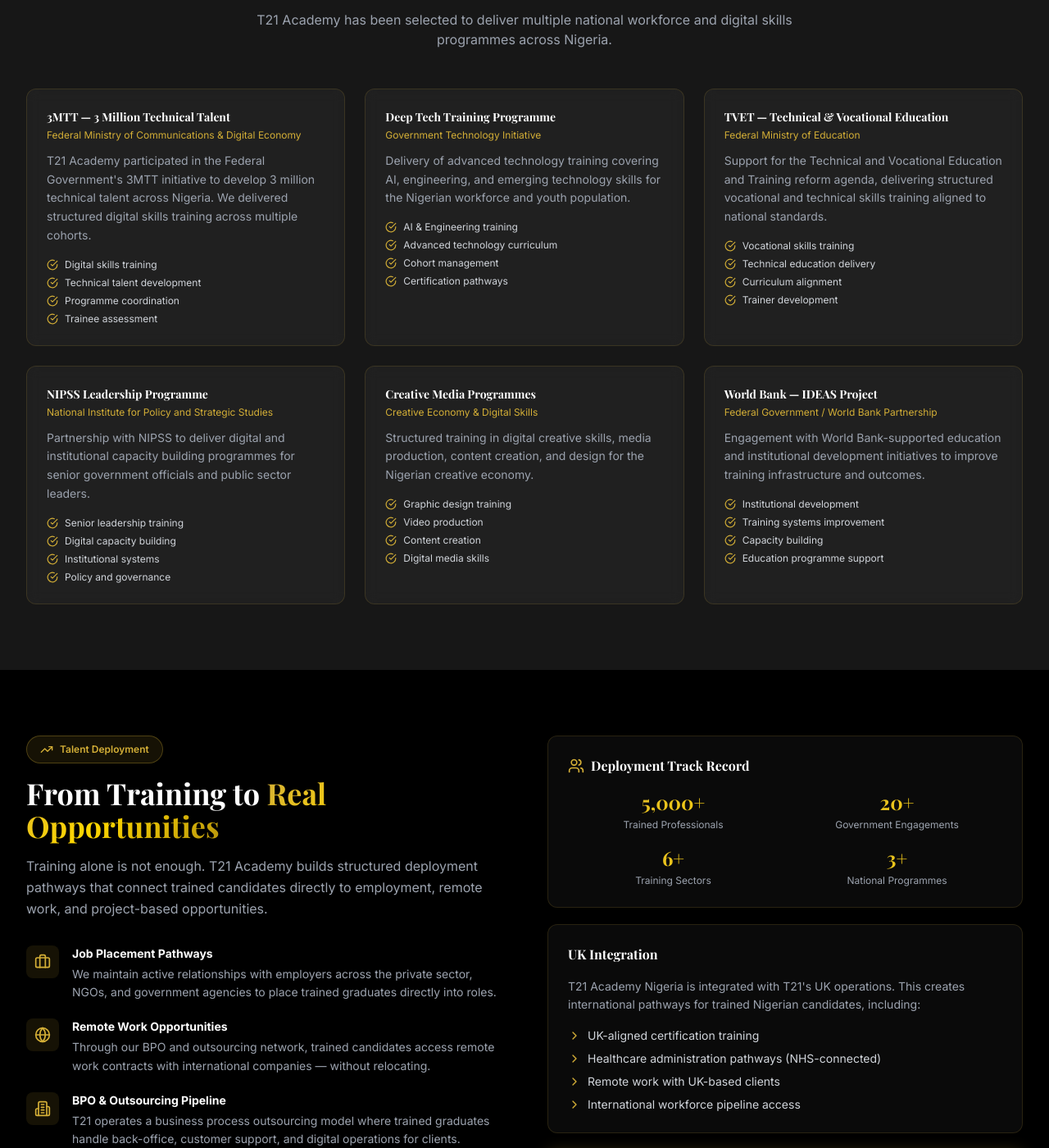
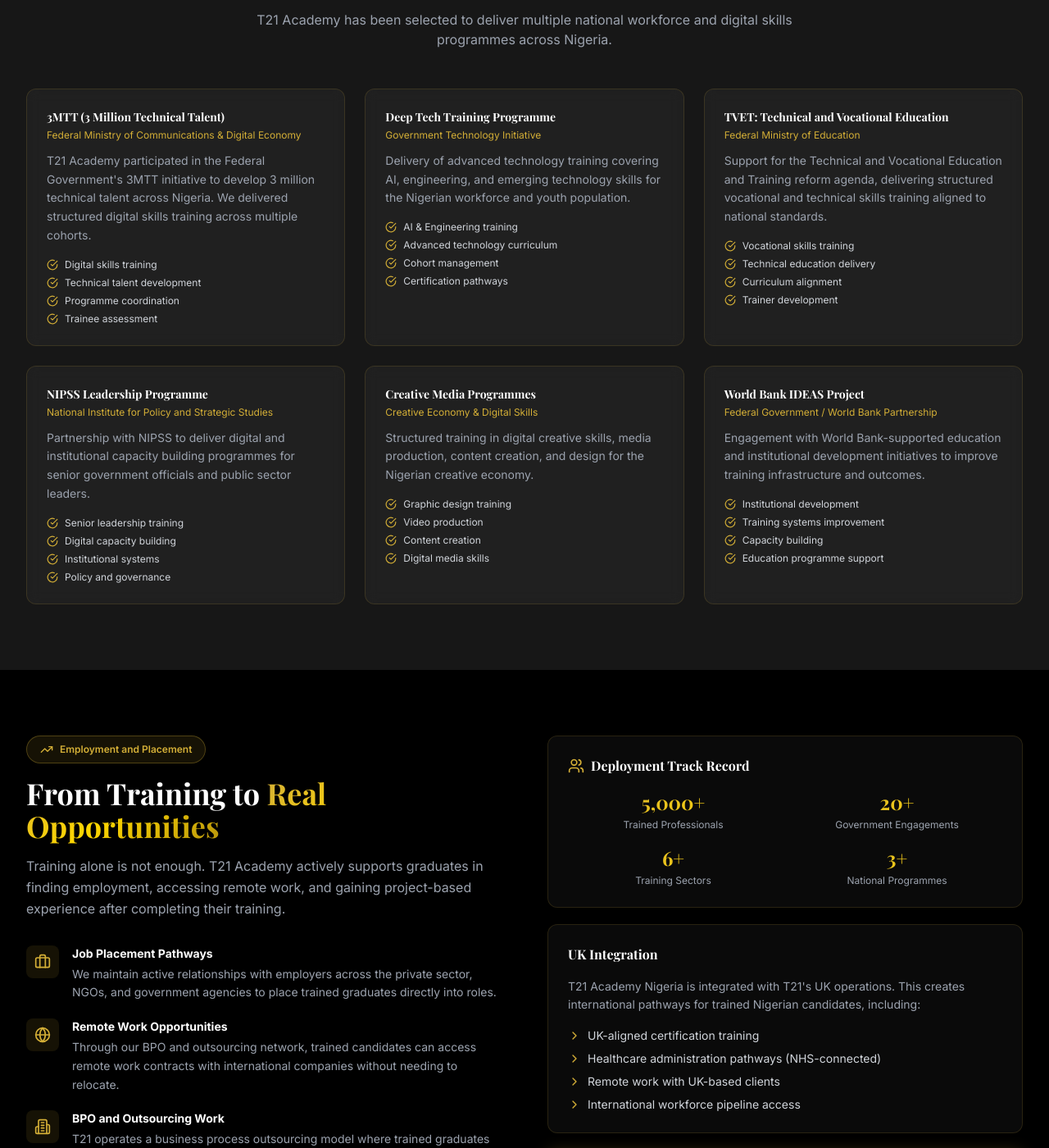
Before and after one commit to t21services21/t21-academy-nigeria, a Next.js app: page /programmes in a window 1280 px wide. Shown: the part 585-1985 px from the top of the page at 82% size. Built offline with nearby package versions, Linux system fonts and the light colour scheme.

Commit message:
Remove all em dashes and AI/hype language from all pages

```diff
--- a/app/apply/page.tsx
+++ b/app/apply/page.tsx
@@ -177,7 +177,7 @@
                       >
                         <option value="">Select a pathway...</option>
                         {pathways.map((p) => <option key={p} value={p}>{p}</option>)}
-                        <option value="Not sure yet">Not sure yet — need guidance</option>
+                        <option value="Not sure yet">Not sure yet (I need guidance)</option>
                       </select>
                     </div>
                     <div>
--- a/app/certiport/page.tsx
+++ b/app/certiport/page.tsx
@@ -18,7 +18,7 @@
   {
     category: "Python Institute",
     description: "Internationally recognised Python programming certifications, from entry-level to associate level.",
-    available: ["PCEP — Certified Entry-Level Python Programmer", "PCAP — Certified Associate in Python Programming"],
+    available: ["PCEP: Certified Entry-Level Python Programmer", "PCAP: Certified Associate in Python Programming"],
   },
   {
     category: "Adobe Certified Professional",
@@ -88,8 +88,7 @@
                   Candidates receive official Certiport digital certificates upon passing.
                 </p>
                 <p>
-                  Whether you trained at T21 Academy or elsewhere — you can come to our centre
-                  to sit your Certiport certification exam.
+                  Whether you trained at T21 Academy or elsewhere, you are welcome to come to our centre to sit your Certiport certification exam.
                 </p>
               </div>
             </div>
@@ -187,7 +186,7 @@
           </h2>
           <p className="text-gray-400 mb-6 leading-relaxed">
             Enrol in one of our structured training pathways to fully prepare for your Certiport exam.
-            We train and test — all under one roof.
+            We provide both training and examination in one place.
           </p>
           <div className="flex flex-wrap justify-center gap-3">
             <Link href="/pathways" className="btn-gold inline-flex items-center gap-2">
--- a/app/layout.tsx
+++ b/app/layout.tsx
@@ -4,7 +4,7 @@
 import { Footer } from "@/components/Footer";
 
 export const metadata: Metadata = {
-  title: "T21 Academy Nigeria — Training, Certification and Employment",
+  title: "T21 Academy Nigeria: Training, Certification and Employment",
   description: "T21 Academy Nigeria delivers practical digital, technical, and professional training programmes. Authorised Certiport Examination Centre. Physical centres in Abuja and Ekiti. Part of T21 Global Group.",
   keywords: "T21 Academy Nigeria, workforce training Nigeria, Certiport exam centre Nigeria, digital skills training, 3MTT, DeepTech, TVET, certification training Nigeria",
   icons: {
@@ -12,7 +12,7 @@
     apple: "/logo.png",
   },
   openGraph: {
-    title: "T21 Academy Nigeria — Training, Certification and Employment",
+    title: "T21 Academy Nigeria: Training, Certification and Employment",
     description: "Practical training programmes across digital, technical, and professional skills. Authorised Certiport Examination Centre. Physical centres in Abuja and Ekiti. Part of T21 Global Group.",
     url: "https://academy.t21services.com.ng",
     siteName: "T21 Academy Nigeria",
--- a/app/partners/page.tsx
+++ b/app/partners/page.tsx
@@ -194,7 +194,7 @@
               <div className="space-y-4 mb-8">
                 {[
                   { icon: Users, title: "Hire Trained Candidates", desc: "Access our pool of trained, screened graduates across all six career pathways." },
-                  { icon: Globe, title: "Remote Workforce", desc: "Build a remote operations team using our BPO pipeline — trained, supervised, and managed." },
+                  { icon: Globe, title: "Remote Workforce", desc: "Build a remote operations team through our BPO network, with candidates who are trained, supervised, and managed by T21." },
                   { icon: Building2, title: "Outsource Operations", desc: "Outsource customer support, back-office, data entry, and digital operations to our trained teams." },
                   { icon: Target, title: "Custom Training", desc: "Commission bespoke training programmes tailored to your specific job roles and standards." },
                 ].map((item) => (
@@ -250,8 +250,7 @@
             Ready to Partner With T21 Academy Nigeria?
           </h2>
           <p className="text-gray-400 mb-8 leading-relaxed">
-            Whether you are a government agency, development funder, corporate sponsor, or employer —
-            we have a partnership model that works for you. Get in touch today.
+            Whether you are a government agency, development funder, corporate sponsor, or employer, we have a partnership model that suits your needs. Contact us to discuss.
           </p>
           <div className="flex flex-wrap justify-center gap-4">
             <Link href="/contact" className="btn-gold inline-flex items-center gap-2 text-base !px-8 !py-4">
--- a/app/programmes/page.tsx
+++ b/app/programmes/page.tsx
@@ -41,7 +41,7 @@
           <div className="grid md:grid-cols-2 lg:grid-cols-3 gap-6">
             {[
               {
-                title: "3MTT — 3 Million Technical Talent",
+                title: "3MTT (3 Million Technical Talent)",
                 ministry: "Federal Ministry of Communications & Digital Economy",
                 description: "T21 Academy participated in the Federal Government's 3MTT initiative to develop 3 million technical talent across Nigeria. We delivered structured digital skills training across multiple cohorts.",
                 delivered: ["Digital skills training", "Technical talent development", "Programme coordination", "Trainee assessment"],
@@ -53,7 +53,7 @@
                 delivered: ["AI & Engineering training", "Advanced technology curriculum", "Cohort management", "Certification pathways"],
               },
               {
-                title: "TVET — Technical & Vocational Education",
+                title: "TVET: Technical and Vocational Education",
                 ministry: "Federal Ministry of Education",
                 description: "Support for the Technical and Vocational Education and Training reform agenda, delivering structured vocational and technical skills training aligned to national standards.",
                 delivered: ["Vocational skills training", "Technical education delivery", "Curriculum alignment", "Trainer development"],
@@ -71,7 +71,7 @@
                 delivered: ["Graphic design training", "Video production", "Content creation", "Digital media skills"],
               },
               {
-                title: "World Bank — IDEAS Project",
+                title: "World Bank IDEAS Project",
                 ministry: "Federal Government / World Bank Partnership",
                 description: "Engagement with World Bank-supported education and institutional development initiatives to improve training infrastructure and outcomes.",
                 delivered: ["Institutional development", "Training systems improvement", "Capacity building", "Education programme support"],
@@ -101,15 +101,14 @@
           <div className="grid md:grid-cols-2 gap-14 items-start">
             <div>
               <div className="badge mb-4">
-                <TrendingUp className="w-4 h-4" /> Talent Deployment
+                <TrendingUp className="w-4 h-4" /> Employment and Placement
               </div>
               <h2 className="section-title">
                 From Training to{" "}
                 <span className="text-gold">Real Opportunities</span>
               </h2>
               <p className="text-gray-400 leading-relaxed mb-8">
-                Training alone is not enough. T21 Academy builds structured deployment pathways that connect
-                trained candidates directly to employment, remote work, and project-based opportunities.
+                Training alone is not enough. T21 Academy actively supports graduates in finding employment, accessing remote work, and gaining project-based experience after completing their training.
               </p>
               <div className="space-y-5">
                 {[
@@ -121,11 +120,11 @@
                   {
                     icon: Globe,
                     title: "Remote Work Opportunities",
-                    desc: "Through our BPO and outsourcing network, trained candidates access remote work contracts with international companies — without relocating.",
+                    desc: "Through our BPO and outsourcing network, trained candidates can access remote work contracts with international companies without needing to relocate.",
                   },
                   {
                     icon: Building2,
-                    title: "BPO & Outsourcing Pipeline",
+                    title: "BPO and Outsourcing Work",
                     desc: "T21 operates a business process outsourcing model where trained graduates handle back-office, customer support, and digital operations for clients.",
                   },
                   {
```
